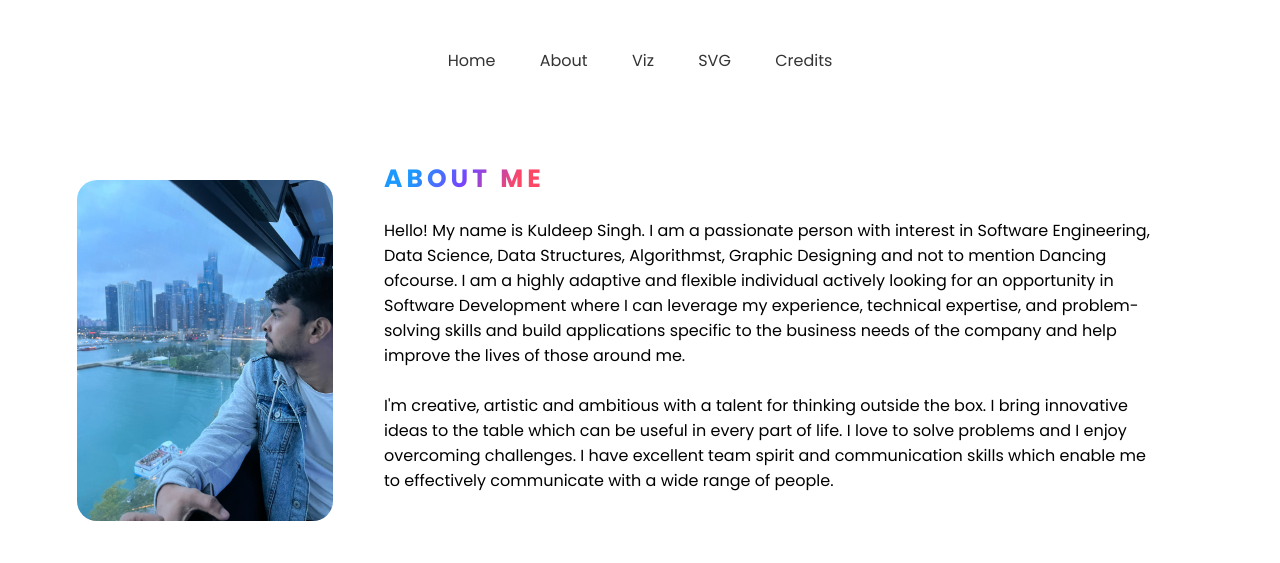
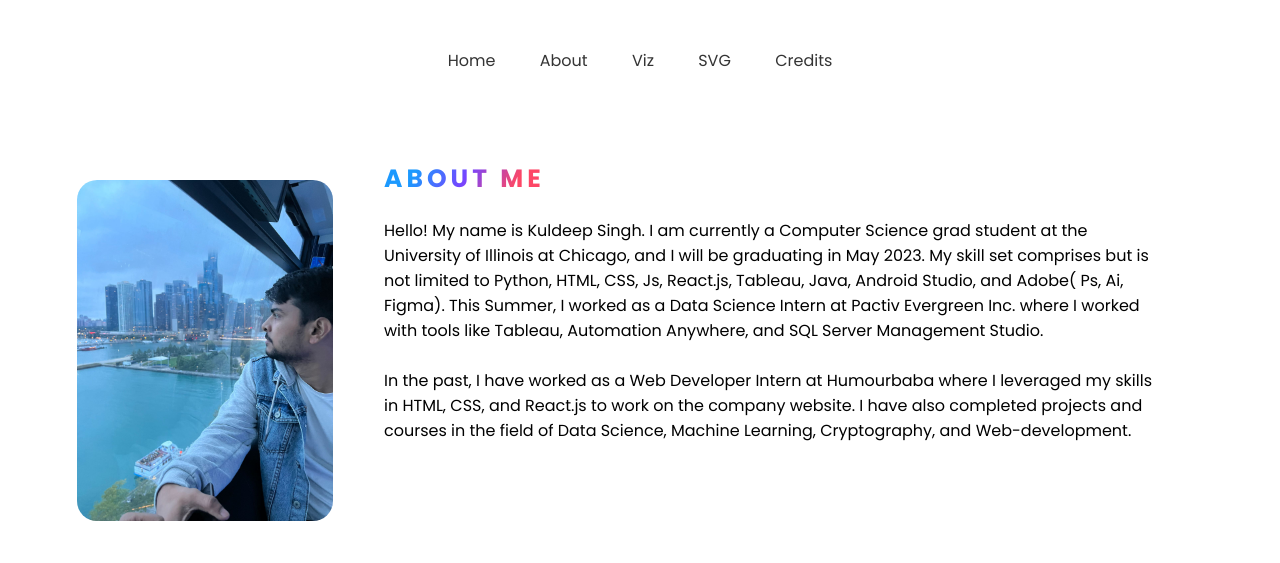
Before and after one commit to Ar5en1c/Data-Visualization-Project, a plain HTML site: page About.html in a window 1280 px wide. Drawn offline with Linux system fonts and the light colour scheme.

Commit message:
Add files via upload

```diff
--- a/About.html
+++ b/About.html
@@ -21,23 +21,21 @@
       <div class="content2">
         <h1 class="About">About Me</h1>
         <p>
-          Hello! My name is Kuldeep Singh. I am a passionate person with
-          interest in Software Engineering, Data Science, Data Structures,
-          Algorithmst, Graphic Designing and not to mention Dancing ofcourse. I
-          am a highly adaptive and flexible individual actively looking for an
-          opportunity in Software Development where I can leverage my
-          experience, technical expertise, and problem-solving skills and build
-          applications specific to the business needs of the company and help
-          improve the lives of those around me.
+          Hello! My name is Kuldeep Singh. I am currently a Computer Science
+          grad student at the University of Illinois at Chicago, and I will be
+          graduating in May 2023. My skill set comprises but is not limited to
+          Python, HTML, CSS, Js, React.js, Tableau, Java, Android Studio, and
+          Adobe( Ps, Ai, Figma). This Summer, I worked as a Data Science Intern
+          at Pactiv Evergreen Inc. where I worked with tools like Tableau,
+          Automation Anywhere, and SQL Server Management Studio.
         </p>
         <br />
         <p>
-          I'm creative, artistic and ambitious with a talent for thinking
-          outside the box. I bring innovative ideas to the table which can be
-          useful in every part of life. I love to solve problems and I enjoy
-          overcoming challenges. I have excellent team spirit and communication
-          skills which enable me to effectively communicate with a wide range of
-          people.
+          In the past, I have worked as a Web Developer Intern at Humourbaba
+          where I leveraged my skills in HTML, CSS, and React.js to work on the
+          company website. I have also completed projects and courses in the
+          field of Data Science, Machine Learning, Cryptography, and
+          Web-development.
         </p>
       </div>
     </div>
```
Also changed, not shown: credits.html (+3 -3 lines).
